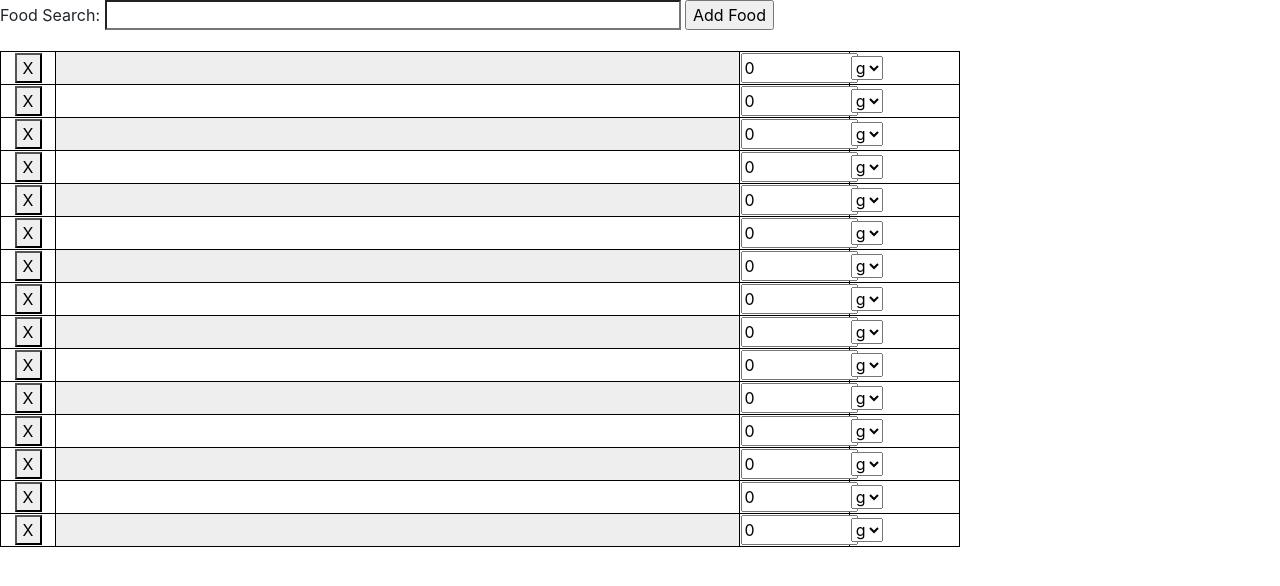
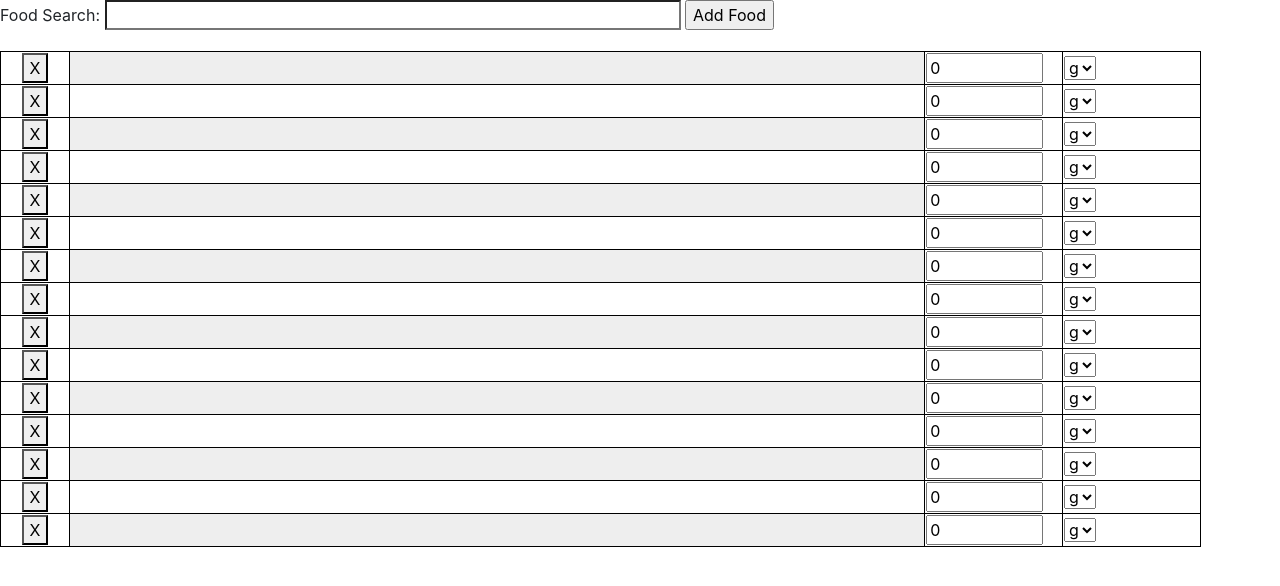
Before and after one commit to Hilldrupca/Flask-App, a Flask app: page /recipebuilder in a window 1280 px wide. Shown: the part 56-642 px from the top of the page. Run offline with Flask 2, Linux system fonts and the light colour scheme; some libraries are stand-ins or nearby versions.

Commit message:
Removed width styling from tables.

```diff
--- a/static/css/main.css
+++ b/static/css/main.css
@@ -1,5 +1,4 @@
 table {
-    width: 75%;
     border-collapse: collapse;
     table-layout: fixed;
 }
```
